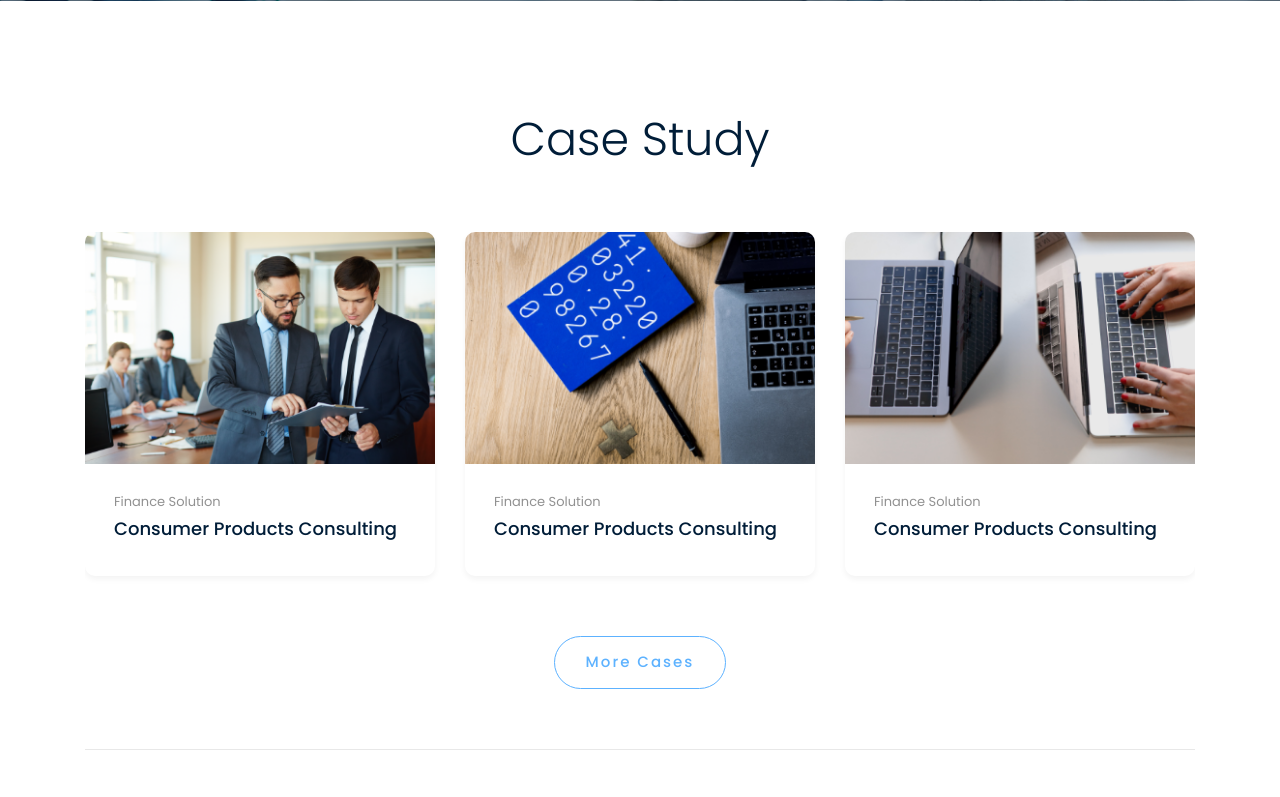
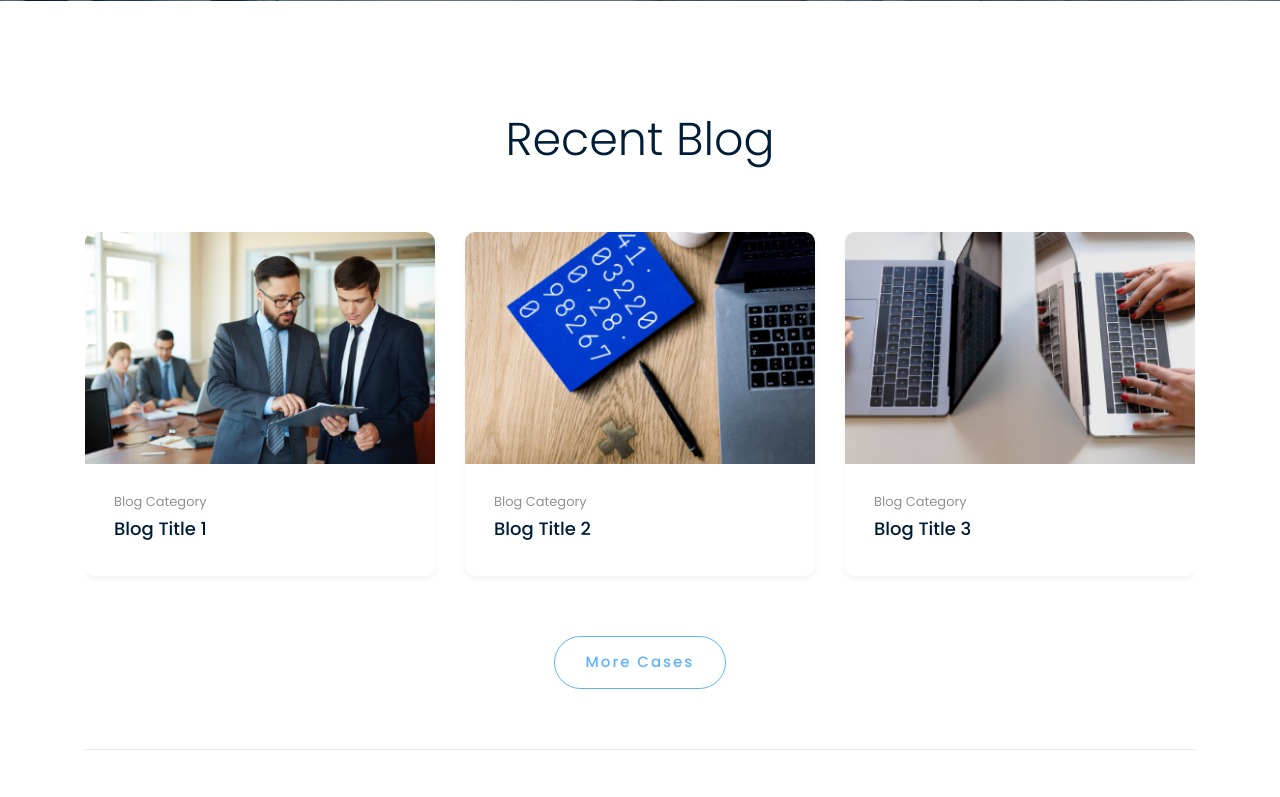
Before and after one commit to sonalikul1999/Legaloids, a Django app: page /index/ in a window 1280 px wide. Shown: the part 3684-4481 px from the top of the page. Run offline with Django 3.2, Linux system fonts and the light colour scheme; some libraries are stand-ins or nearby versions.

Commit message:
sonali commit1

```diff
--- a/app/templates/index.html
+++ b/app/templates/index.html
@@ -77,7 +77,7 @@
                             <div class="col-xl-3 col-lg-2">
                                 <div class="logo">
                                     <a href="index.html">
-                                        <img src="{% static 'img/logo.png' %}" alt="">
+                                        <img style="width:200px;" src="{% static 'img/logo.png' %}" alt="">
                                     </a>
                                 </div>
                             </div>
@@ -425,7 +425,7 @@ LEGALOIDS Law Offices, is a full service corporate and litigation law firm with
                     <div class="row">
                             <div class="col-xl-12">
                                 <div class="section_title text-center mb-40">
-                                    <h3>Case Study</h3>
+                                    <h3>Recent Blog</h3>
                                 </div>
                             </div>
                         </div>
@@ -437,8 +437,8 @@ LEGALOIDS Law Offices, is a full service corporate and litigation law firm with
                                                         <img src="{% static 'img/case/1.png' %}" alt="">
                                                     </div>
                                             <div class="case_heading">
-                                                    <span>Finance Solution</span>
-                                                    <h3><a href="#">Consumer Products Consulting</a></h3>
+                                                    <span>Blog Category</span>
+                                                    <h3><a href="#">Blog Title 1</a></h3>
                                             </div>
                                         </div>
                                         <div class="single_case">
@@ -446,8 +446,8 @@ LEGALOIDS Law Offices, is a full service corporate and litigation law firm with
                                                         <img src="{% static 'img/case/2.png' %}" alt="">
                                                     </div>
                                             <div class="case_heading">
-                                                    <span>Finance Solution</span>
-                                                    <h3><a href="#">Consumer Products Consulting</a></h3>
+                                                    <span>Blog Category</span>
+                                                    <h3><a href="#">Blog Title 2</a></h3>
                                             </div>
                                         </div>
                                         <div class="single_case">
@@ -455,8 +455,8 @@ LEGALOIDS Law Offices, is a full service corporate and litigation law firm with
                                                         <img src="{% static 'img/case/3.png' %}" alt="">
                                                     </div>
                                             <div class="case_heading">
-                                                    <span>Finance Solution</span>
-                                                    <h3><a href="#">Consumer Products Consulting</a></h3>
+                                                    <span>Blog Category</span>
+                                                    <h3><a href="#">Blog Title 3</a></h3>
                                             </div>
                                         </div>
                                         <div class="single_case">
@@ -485,64 +485,7 @@ LEGALOIDS Law Offices, is a full service corporate and litigation law firm with
     <!-- /case_study_area  -->
 
     <!-- accordion  -->
-    <div class="accordion_area">
-            <div class="container">
-                <div class="row align-items-center">
-                    <div class="col-xl-6 col-lg-6">
-                        <div class="accordion_thumb">
-                            <img src="{% static 'img/banner/accordion.png' %}" alt="">
-                        </div>
-                    </div>
-                    <div class="col-xl-6 col-lg-6">
-                        <div class="faq_ask">
-                            <h3>Frequently ask</h3>
-                                <div id="accordion">
-                                        <div class="card">
-                                            <div class="card-header" id="headingTwo">
-                                                <h5 class="mb-0">
-                                                    <button class="btn btn-link collapsed" data-toggle="collapse" data-target="#collapseTwo" aria-expanded="false" aria-controls="collapseTwo">
-                                                            Adieus who direct esteem <span>It esteems luckily?</span>
-                                                    </button>
-                                                </h5>
-                                            </div>
-                                            <div id="collapseTwo" class="collapse" aria-labelledby="headingTwo" data-parent="#accordion" style="">
-                                                <div class="card-body">Esteem spirit temper too say adieus who direct esteem esteems luckily or picture placing drawing.
-                                                </div>
-                                            </div>
-                                        </div>
-                                        <div class="card">
-                                            <div class="card-header" id="headingOne">
-                                                <h5 class="mb-0">
-                                                    <button class="btn btn-link collapsed" data-toggle="collapse" data-target="#collapseOne" aria-expanded="false" aria-controls="collapseOne">
-                                                            Who direct esteem It esteems?
-                                                    </button>
-                                                </h5>
-                                            </div>
-                                            <div id="collapseOne" class="collapse" aria-labelledby="headingOne" data-parent="#accordion" style="">
-                                                <div class="card-body">Esteem spirit temper too say adieus who direct esteem esteems luckily or picture placing drawing.
-                                                </div>
-                                            </div>
-                                        </div>
-                                        <div class="card">
-                                            <div class="card-header" id="headingThree">
-                                                <h5 class="mb-0">
-                                                    <button class="btn btn-link collapsed" data-toggle="collapse" data-target="#collapseThree" aria-expanded="false" aria-controls="collapseThree">
-                                                            Duis consectetur feugiat auctor?
-                                                    </button>
-                                                </h5>
-                                            </div>
-                                            <div id="collapseThree" class="collapse" aria-labelledby="headingThree" data-parent="#accordion" style="">
-                                                <div class="card-body">Esteem spirit temper too say adieus who direct esteem esteems luckily or picture placing drawing.
-                                                </div>
-                                            </div>
-                                        </div>
-                                    </div>
-                        </div>
-                    </div>
-                </div>
-            </div>
-        </div>
-        <!-- accordion  -->
+            <!-- accordion  -->
 
     <div class="testimonial_area overlay ">
         <div class="container">
@@ -627,8 +570,8 @@ LEGALOIDS Law Offices, is a full service corporate and litigation law firm with
                                     <img src="{% static 'img/team/3.png' %}" alt="">
                                 </div>
                                 <div class="team_info text-center">
-                                    <h3>Milani Mou</h3>
-                                    <p>Photographer</p>
+                                    <h3>Team Member 1</h3>
+                                    <p>Member Post</p>
                                     <div class="social_link">
                                         <ul>
                                             <li><a href="#">
@@ -654,8 +597,8 @@ LEGALOIDS Law Offices, is a full service corporate and litigation law firm with
                                     <img src="{% static 'img/team/2.png' %}" alt="">
                                 </div>
                                 <div class="team_info text-center">
-                                    <h3>Jasmine Pinky</h3>
-                                    <p>Photographer</p>
+                                    <h3>Team Member 2</h3>
+                                    <p>Member Post </p>
                                     <div class="social_link">
                                         <ul>
                                             <li><a href="#">
@@ -681,8 +624,8 @@ LEGALOIDS Law Offices, is a full service corporate and litigation law firm with
                                     <img src="{% static 'img/team/1.png' %}" alt="">
                                 </div>
                                 <div class="team_info text-center">
-                                    <h3>Piya Zosoldos</h3>
-                                    <p>Photographer</p>
+                                    <h3>Team Member 3</h3>
+                                    <p>Member Post</p>
                                     <div class="social_link">
                                         <ul>
                                             <li><a href="#">
@@ -739,7 +682,8 @@ LEGALOIDS Law Offices, is a full service corporate and litigation law firm with
                     <div class="info_text text-center">
                         <h3>For Any Information Call Us</h3>
                         <p>Esteem spirit temper too say adieus who direct esteem.</p>
-                        <a class="boxed-btn3" href="#">+10 673 763 6786</a>
+                        <a class="boxed-btn3" href="#">0120 - 4157858
+</a>
                     </div>
                 </div>
             </div>
@@ -756,13 +700,17 @@ LEGALOIDS Law Offices, is a full service corporate and litigation law firm with
                         <div class="footer_widget">
                             <div class="footer_logo">
                                 <a href="#">
-                                    <img src="{% static 'img/footer_logo.png' %}" alt="">
+                                    <img style="width:200px;"src="{% static 'img/footer_logo.png' %}" alt="">
                                 </a>
                             </div>
                             <p>
-                                    <a href="#">conbusi@support.com</a> <br>
-                                    +10 873 672 6782 <br>
-                                    600/D, Green road, NewYork
+                                    <a href="#">ADMIN@LEGALOIDS.COM
+
+</a> <br>
+                                     0120 - 4157858
+ <br>
+                                    A-59, SECTOR-27, NOIDA - 201301
+
                             </p>
                             <div class="socail_links">
                                 <ul>
@@ -789,14 +737,40 @@ LEGALOIDS Law Offices, is a full service corporate and litigation law firm with
                     <div class="col-xl-2 col-md-6 col-lg-3">
                         <div class="footer_widget">
                             <h3 class="footer_title">
-                                    Services
+                                    Core Areas
                             </h3>
                             <ul>
-                                <li><a href="#">Marketing & SEO</a></li>
-                                <li><a href="#"> Startup</a></li>
-                                <li><a href="#">Finance solution</a></li>
-                                <li><a href="#">Food</a></li>
-                                <li><a href="#">Travel</a></li>
+                                <li><a href="#">GENERAL CORPORATE ADVISORY & LEGAL DRAFTING
+</a></li>
+                                <li><a href="#"> COMMERCIAL & CIVIL LITIGATION
+</a></li>
+                                <li><a href="#">BANKING & FINANCE
+</a></li>
+                                <li><a href="#">CORPORATE CRIMINAL MATTERS
+</a></li>
+                                <li><a href="#">INTELLECTUAL PROPERTY RIGHTS
+</a></li>
+                                <li><a href="#">MERGERS AND ACQUISITIONS
+
+</a></li>
+                                <li><a href="#">INFORMATION TECHNOLOGY AND CYBER CRIMES
+
+</a></li>
+                                <li><a href="#">CORPORATE LEGAL SERVICES OUTSOURCING
+
+</a></li>
+                                <li><a href="#">LABOUR LAWS
+
+</a></li>
+                                <li><a href="#">TAXATION LAWS
+
+</a></li>
+                                <li><a href="#">CUSTOMIZED LEGAL SERVICES
+
+</a></li>
+                                <li><a href="#">REAL ESTATE LAWS
+
+</a></li>
                             </ul>
 
                         </div>
```
Also changed, not shown: app/static/img/User.png (added), app/static/img/logo.png.
